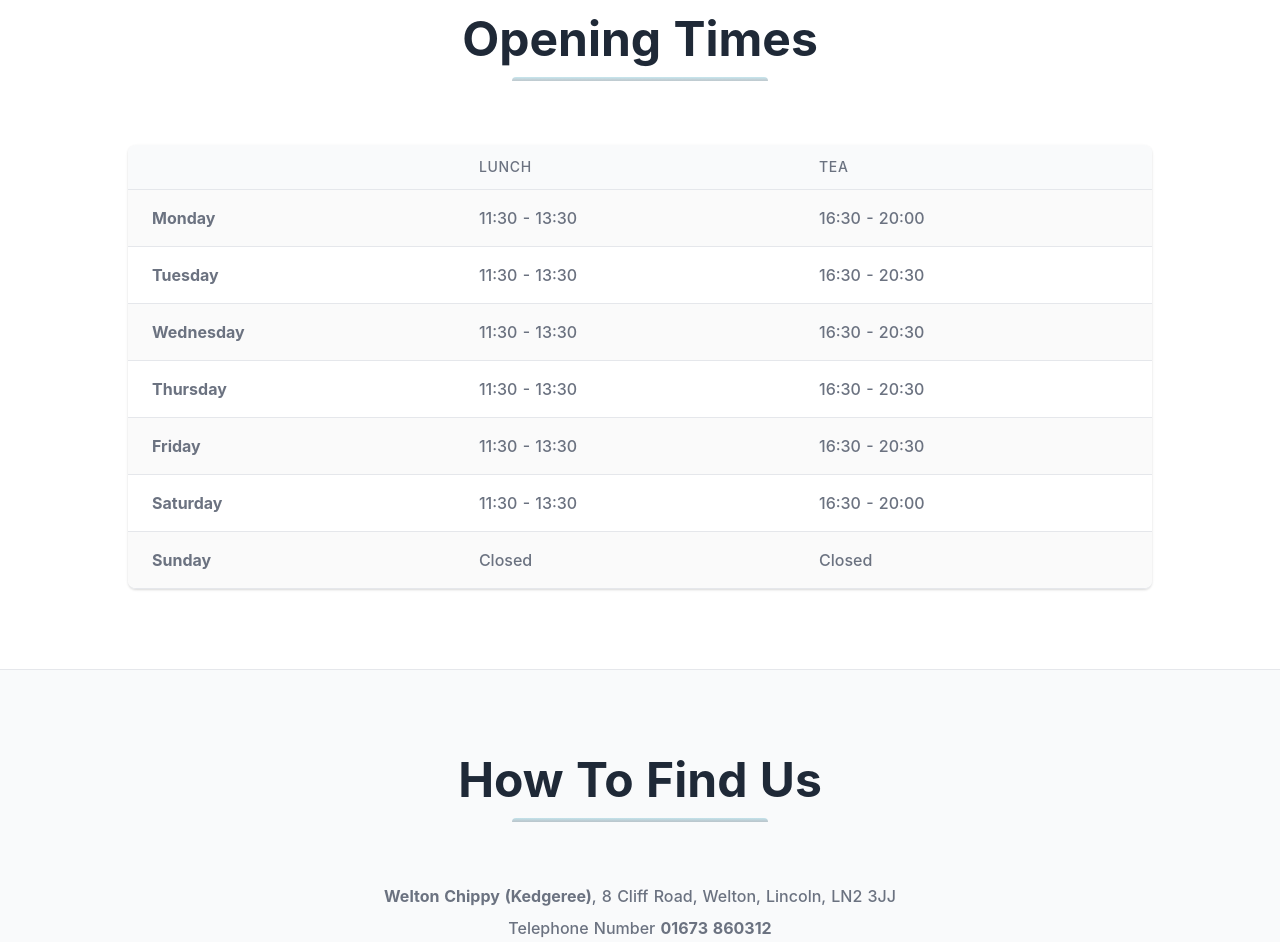
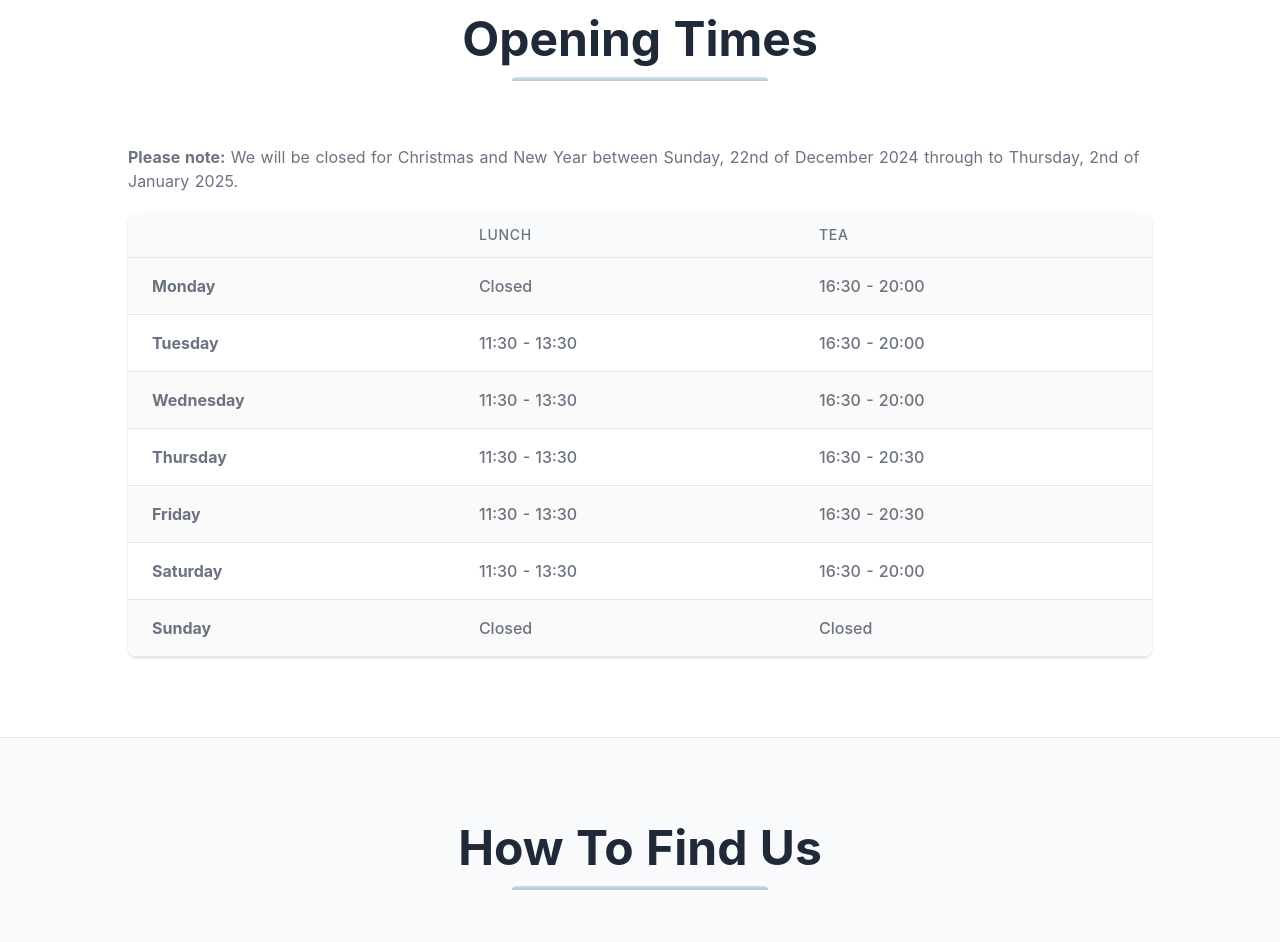
Before and after one commit to othyn/weltonchippy.uk, a Nuxt app: page / in a window 1280 px wide. Shown: the part 900-1842 px from the top of the page. Built offline with nearby package versions, Linux system fonts and the light colour scheme.

Commit message:
Update opening times

```diff
--- a/components/sections/OpeningTimes.vue
+++ b/components/sections/OpeningTimes.vue
@@ -2,9 +2,15 @@
   <CoreContentBlock title="Opening Times">
     <div class="flex flex-col">
       <div class="-my-2 overflow-x-auto sm:-mx-6 lg:-mx-8">
-        <div class="py-2 align-middle inline-block min-w-full sm:px-6 lg:px-8">
+        <div class="inline-block min-w-full py-2 align-middle sm:px-6 lg:px-8">
+          <p class="mb-5 text-gray-500">
+            <span class="font-bold">Please note:</span> We will be closed for
+            Christmas and New Year between Sunday, 22nd of December 2024 through
+            to Thursday, 2nd of January 2025.
+          </p>
+
           <div
-            class="shadow overflow-hidden border-b border-gray-200 sm:rounded-lg"
+            class="overflow-hidden border-b border-gray-200 shadow sm:rounded-lg"
           >
             <table class="min-w-full divide-y divide-gray-200">
               <thead class="bg-gray-50">
@@ -12,13 +18,13 @@
                   <th></th>
                   <th
                     scope="col"
-                    class="px-6 py-3 text-left text-sm font-medium text-gray-500 uppercase tracking-wider"
+                    class="px-6 py-3 text-sm font-medium tracking-wider text-left text-gray-500 uppercase"
                   >
                     Lunch
                   </th>
                   <th
                     scope="col"
-                    class="px-6 py-3 text-left text-sm font-medium text-gray-500 uppercase tracking-wider"
+                    class="px-6 py-3 text-sm font-medium tracking-wider text-left text-gray-500 uppercase"
                   >
                     Tea
                   </th>
@@ -27,12 +33,12 @@
               <tbody class="bg-white divide-y divide-gray-200">
                 <tr v-for="day in timetable" :key="day.name">
                   <td
-                    class="px-6 py-4 whitespace-nowrap text-md font-bold text-gray-500"
+                    class="px-6 py-4 font-bold text-gray-500 whitespace-nowrap text-md"
                   >
                     {{ day.name }}
                   </td>
                   <td
-                    class="px-6 py-4 whitespace-nowrap text-md font-medium text-gray-500"
+                    class="px-6 py-4 font-medium text-gray-500 whitespace-nowrap text-md"
                   >
                     {{ day.times.lunch.open }}
                     <span v-if="day.times.lunch.close">
@@ -40,7 +46,7 @@
                     </span>
                   </td>
                   <td
-                    class="px-6 py-4 whitespace-nowrap text-md font-medium text-gray-500"
+                    class="px-6 py-4 font-medium text-gray-500 whitespace-nowrap text-md"
                   >
                     {{ day.times.dinner.open }}
                     <span v-if="day.times.dinner.close">
@@ -62,7 +68,7 @@ const timetable = [
   {
     name: 'Monday',
     times: {
-      lunch: { open: '11:30', close: '13:30' },
+      lunch: { open: 'Closed', close: '' },
       dinner: { open: '16:30', close: '20:00' },
     },
   },
@@ -70,14 +76,14 @@ const timetable = [
     name: 'Tuesday',
     times: {
       lunch: { open: '11:30', close: '13:30' },
-      dinner: { open: '16:30', close: '20:30' },
+      dinner: { open: '16:30', close: '20:00' },
     },
   },
   {
     name: 'Wednesday',
     times: {
       lunch: { open: '11:30', close: '13:30' },
-      dinner: { open: '16:30', close: '20:30' },
+      dinner: { open: '16:30', close: '20:00' },
     },
   },
   {
```
